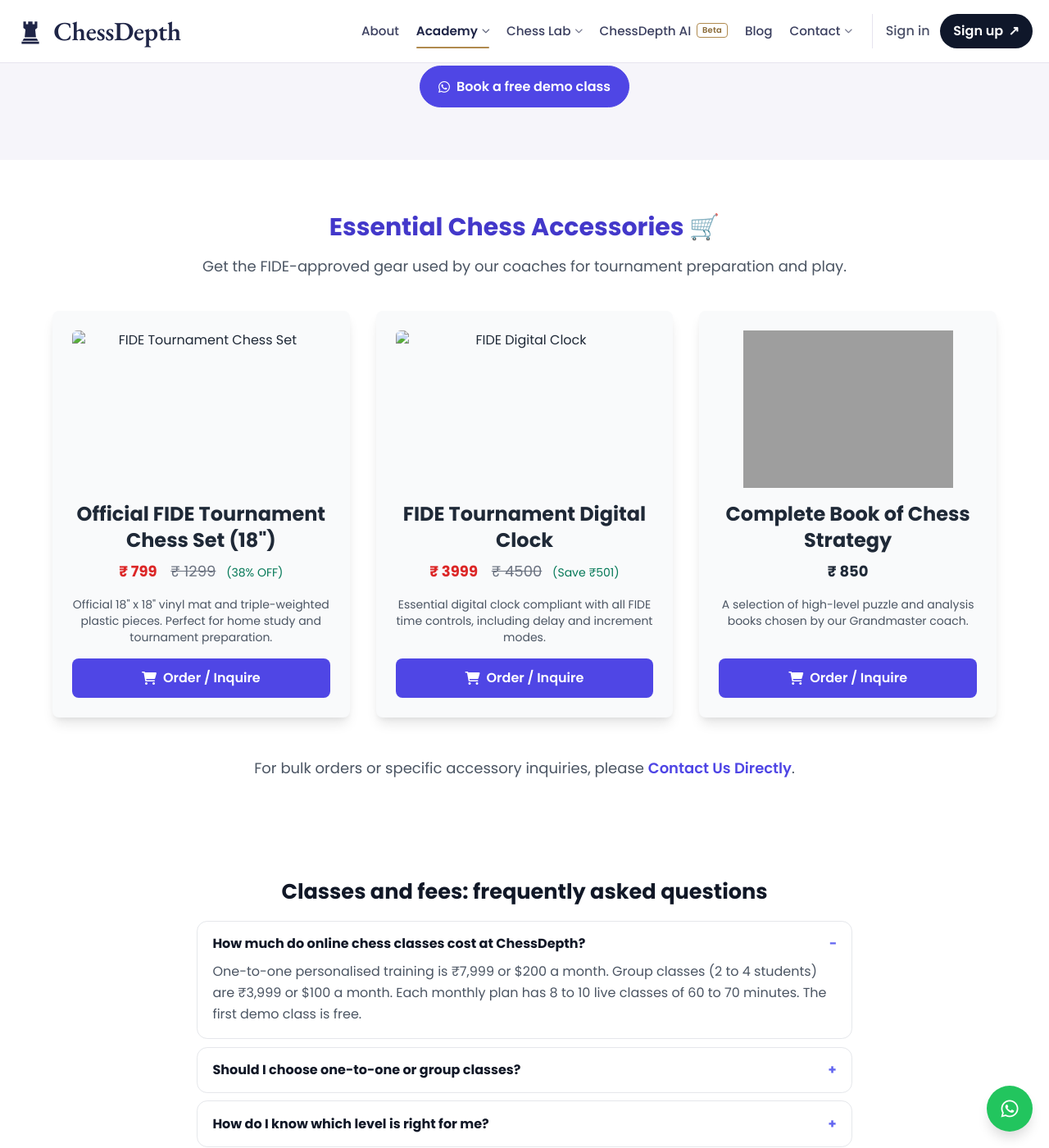
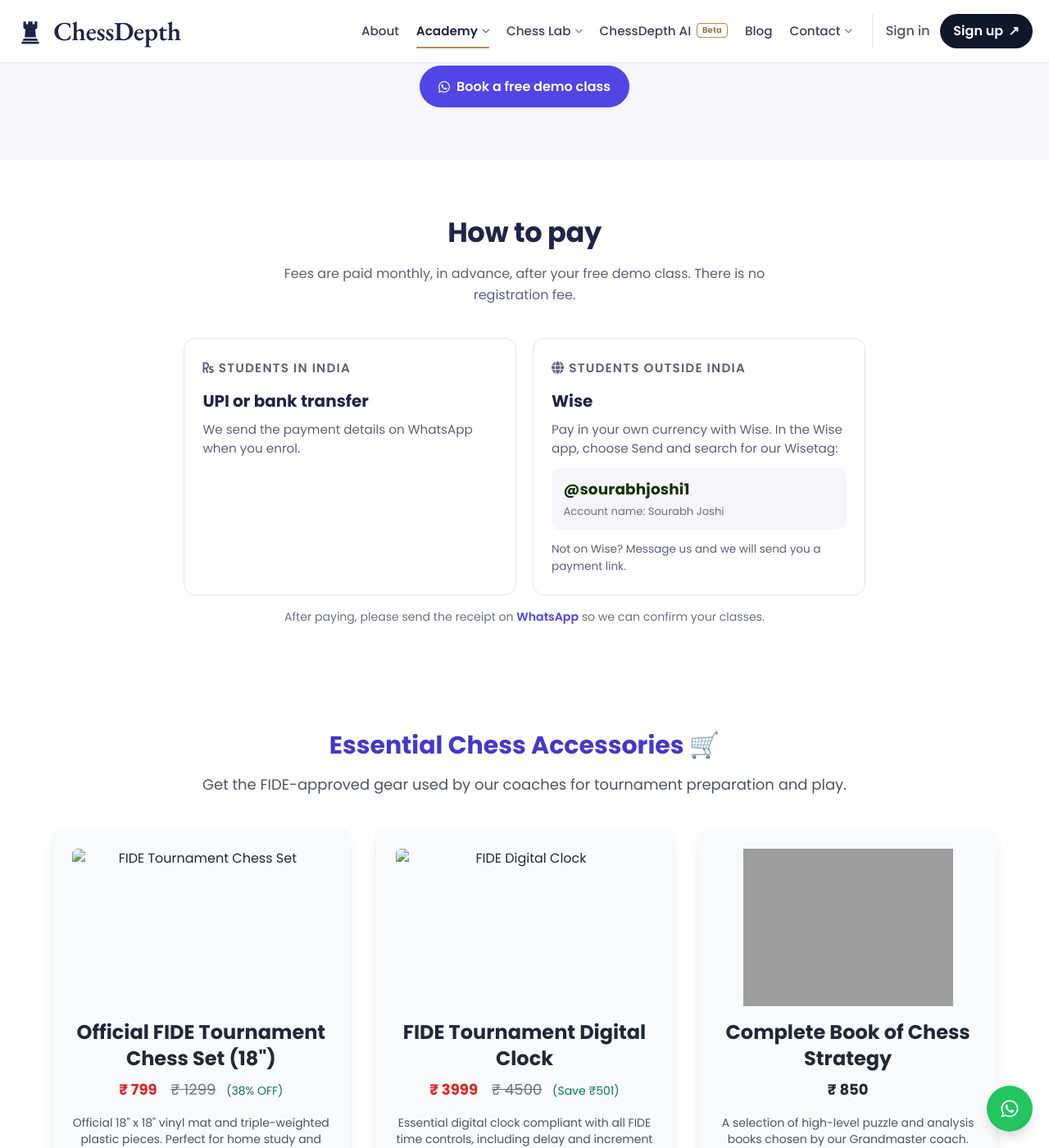
Before and after one commit to Sourabhjoshi1/Chess-Depth, a Jekyll site: the page built from pages/courses.html, in a window 1280 px wide and 1400 px high, scrolled down 3460 px. Shown: the whole window at 82% size. Built offline with Jekyll 4.4.1, drawn with Linux system fonts in a browser that asks for light colours; some of the changed text lies outside the part shown; grey boxes are pictures that could not be loaded.

Commit message:
Courses: How to pay section with Wise for students outside India
Co-Authored-By: Claude Fable 5.2 <noreply@anthropic.com>
Claude-Session: https://claude.ai/code/session_017ZwxdNZGtw2tXrZdE2ZP9f

```diff
--- a/assets/css/pages/courses.css
+++ b/assets/css/pages/courses.css
@@ -160,3 +160,18 @@ html.dark .cs-both { border-color: #334155; }
 html.dark .cs-btn { background: transparent; color: #a5b4fc; border-color: #818cf8; } html.dark .cs-btn-main, html.dark .cs-btn:hover { background: #4f46e5; color: #fff; }
 html.dark .cs-both a, html.dark .cs-out-note a { color: #a5b4fc; }
 html.dark .cs-table th, html.dark .cs-table td { border-color: #2a3550; } html.dark .cs-table thead th { background: #232b55; }
+
+/* How to pay */
+.cs-pay { display: grid; gap: 1.2rem; grid-template-columns: repeat(auto-fit, minmax(260px, 1fr)); }
+.cs-pay-card { background: #fff; border: 1px solid var(--cd-line); border-radius: 14px; padding: 1.5rem 1.4rem; }
+.cs-pay-where { font-size: .78rem; font-weight: 600; letter-spacing: .08em; text-transform: uppercase; color: var(--cd-brass); margin: 0 0 .5rem; }
+.cs-pay-card h3 { font-size: 1.25rem; font-weight: 700; color: var(--cd-ink); margin: 0 0 .5rem; }
+.cs-pay-card p { color: #5b6080; line-height: 1.55; margin: 0 0 .8rem; font-size: .95rem; }
+.cs-pay-tag { background: #f6f5fa; border-radius: 10px; padding: .7rem .9rem; }
+.cs-pay-tag b { display: block; font-size: 1.15rem; color: #163300; letter-spacing: .01em; }
+.cs-pay-tag span { font-size: .82rem; color: #6b7280; }
+.cs-pay-card .cs-pay-small { font-size: .85rem; margin: 0; }
+.cs-note a { color: #4f46e5; font-weight: 600; }
+html.dark .cs-pay-card { background: #172033; border-color: #2a3550; } html.dark .cs-pay-card h3 { color: #f1f5f9; }
+html.dark .cs-pay-card p { color: #94a3b8; } html.dark .cs-pay-tag { background: #1e293b; } html.dark .cs-pay-tag b { color: #9fe870; }
+html.dark .cs-note a { color: #a5b4fc; }
--- a/pages/courses.html
+++ b/pages/courses.html
@@ -14,6 +14,8 @@ faq:
     a: "You don't need to decide. In the free demo class the coach checks your level and places you in Beginner, Intermediate, Advanced or Elite. The rating bands on this page are a guide, using online or FIDE ratings."
   - q: "How do I move up to the next level?"
     a: "Students take a quiz every eight sessions. You move up when the quizzes and your games show you are ready, not after a fixed number of weeks."
+  - q: "How do I pay the fees?"
+    a: "Students in India pay by UPI or bank transfer; we send the details on WhatsApp when you enrol. Students outside India can pay in their own currency with Wise, to our Wisetag @sourabhjoshi1. Fees are paid monthly, in advance."
   - q: "Are the classes live or recorded?"
     a: "All classes are live, online, with a coach and a shared board. You can ask questions, solve positions during the lesson and get feedback on your own games."
   - q: "Do you teach adults as well as children?"
@@ -164,6 +166,29 @@ faq:
     </div>
   </section>
 
+  <!-- ============ HOW TO PAY ============ -->
+  <section id="pay" class="cs-sec">
+    <div class="cs-wrap cs-narrow">
+      <h2 class="cs-h">How to pay</h2>
+      <p class="cs-lead">Fees are paid monthly, in advance, after your free demo class. There is no registration fee.</p>
+      <div class="cs-pay">
+        <div class="cs-pay-card">
+          <p class="cs-pay-where"><i class="fas fa-rupee-sign"></i> Students in India</p>
+          <h3>UPI or bank transfer</h3>
+          <p>We send the payment details on WhatsApp when you enrol.</p>
+        </div>
+        <div class="cs-pay-card">
+          <p class="cs-pay-where"><i class="fas fa-globe"></i> Students outside India</p>
+          <h3>Wise</h3>
+          <p>Pay in your own currency with Wise. In the Wise app, choose Send and search for our Wisetag:</p>
+          <p class="cs-pay-tag"><b>@sourabhjoshi1</b><span>Account name: Sourabh Joshi</span></p>
+          <p class="cs-pay-small">Not on Wise? Message us and we will send you a payment link.</p>
+        </div>
+      </div>
+      <p class="cs-note">After paying, please send the receipt on <a href="https://wa.me/919823029262" target="_blank" rel="noopener noreferrer">WhatsApp</a> so we can confirm your classes.</p>
+    </div>
+  </section>
+
 <section id="accessories" class="py-16 bg-white px-4">
     <div class="max-w-6xl mx-auto">
         <h2 class="text-3xl font-bold text-center text-indigo-700 mb-4">Essential Chess Accessories 🛒</h2>
```
